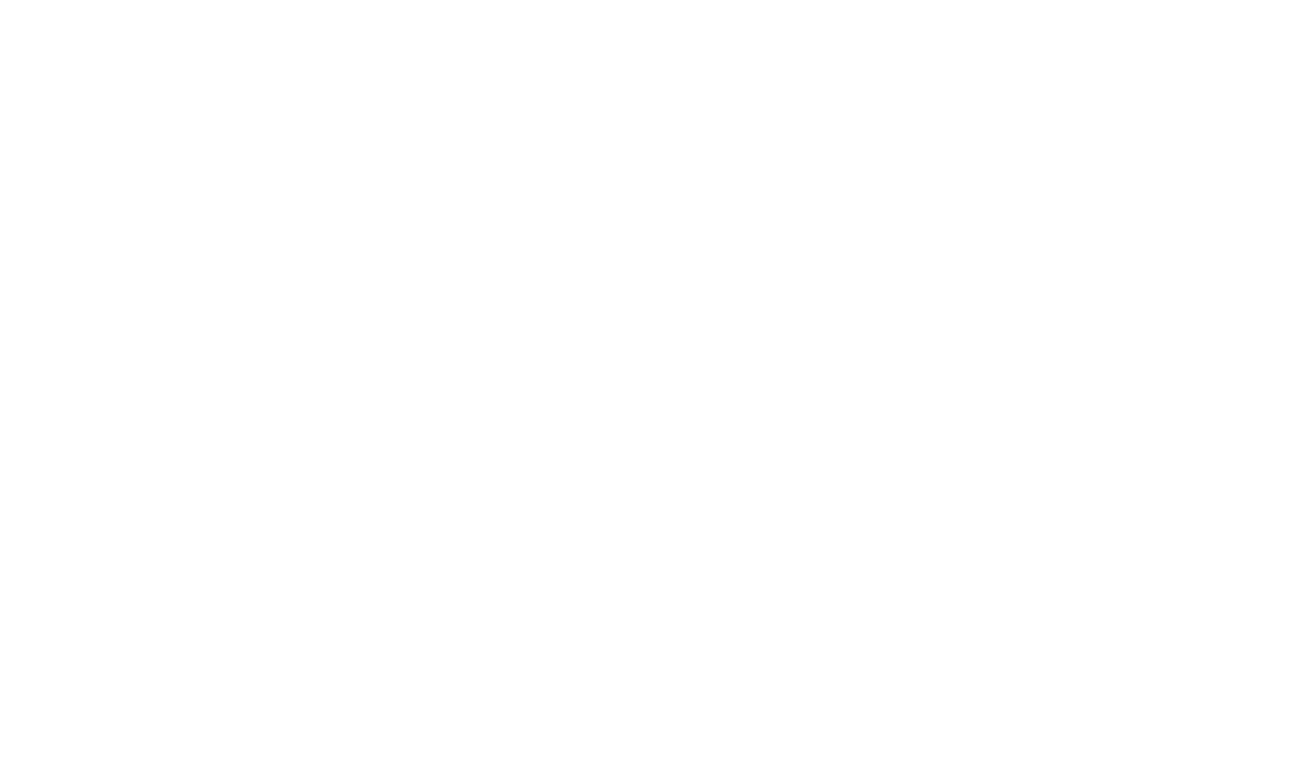
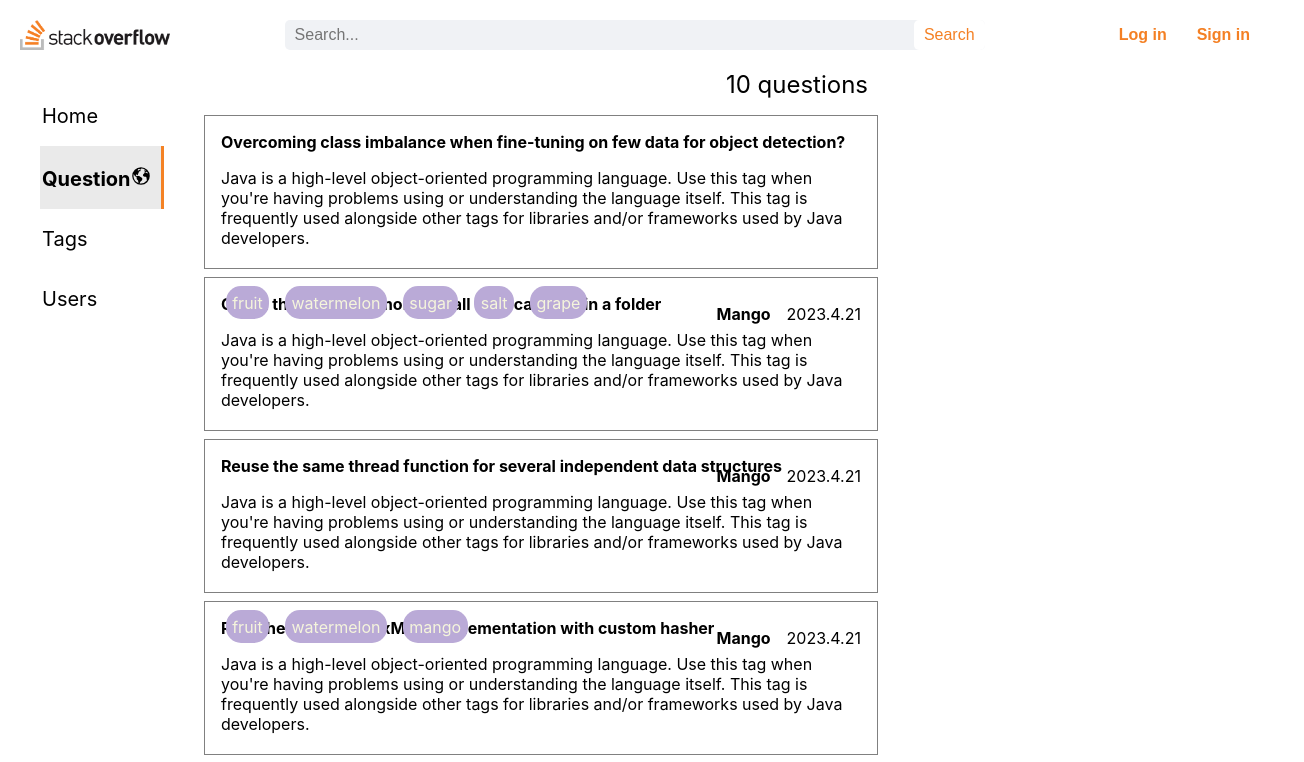
Before and after one commit to codestates-seb/seb43_pre_005, a React (Create React App) app in the folder client/: page /questions/tag_name in a window 1280 px wide. Before the commit this address had no page. Shown: the top 762 px of the page, 1304 px wide, since content can reach past the window. Built offline with nearby package versions, Linux system fonts and the light colour scheme.

Commit message:
[FE]tags 상세 페이지 생성
- tag를 클릭했을때 상세페이지 생성

```diff
--- a/client/src/App.js
+++ b/client/src/App.js
@@ -6,6 +6,7 @@ import Users from "./pages/Users";
 import Questions from "./pages/Questions";
 import HomeWeek from "./pages/HomeWeek";
 import HomeMonth from "./pages/HomeMonth";
+import TagSearch from "./pages/TagSearch";
 
 function App() {
   return (
@@ -17,6 +18,7 @@ function App() {
         <Route path="/tags" element={<Tags />}></Route>
         <Route path="/users" element={<Users />}></Route>
         <Route path="/questions" element={<Questions />}></Route>
+        <Route path="/questions/tag_name" element={<TagSearch />}></Route>
       </Routes>
     </BrowserRouter>
   );
--- a/client/src/components/Question.js
+++ b/client/src/components/Question.js
@@ -71,16 +71,16 @@ const QuestionContainer = styled.div`
 const Question = ({ question }) => {
   const { title, content, tag, name, createdAt } = question;
 
-  const navigate = useNavigate();
+  // const navigate = useNavigate();
 
-  const handleOneClick = () => {
-    navigate(`/questions/question_id`);
-  };
+  // const handleOneClick = () => {
+  //   navigate(`/questions/question_id`);
+  // };
   const tags = Array.isArray(tag) ? tag.slice(0, 5) : [];
   //밑의 부분은 현재 시간을 가져오는 함수다. 심심해서 그냥 만들어봤따
   // const createdAt = new Date().toLocaleString();
   return (
-    <QuestionContainer onClick={handleOneClick}>
+    <QuestionContainer>
       <div className="question-id">
         <div className="question-title">{title}</div>
         <div className="question-content">{content}</div>
--- a/client/src/components/common/Sidebar.js
+++ b/client/src/components/common/Sidebar.js
@@ -9,6 +9,7 @@ export const Menu = {
   users: "/users",
   month: "/tab=month",
   week: "/tab=week",
+  tag_search: "/questions/tag_name",
 };
 
 const LeftSidebar = styled.nav`
@@ -67,7 +68,11 @@ const Sidebar = () => {
           <span> Home</span>
         </li>
         <li
-          className={currentTab === Menu.questions ? "sidemenu-clicked" : ""}
+          className={
+            currentTab === Menu.questions || currentTab === Menu.tag_search
+              ? "sidemenu-clicked"
+              : ""
+          }
           onClick={() => selectMenuHandler(Menu.questions)}
         >
           <span>Question</span>
--- a/client/src/components/common/Tag.js
+++ b/client/src/components/common/Tag.js
@@ -1,4 +1,5 @@
 import styled from "styled-components";
+import { useNavigate } from "react-router-dom";
 
 const TagContainer = styled.div`
   border: solid 1px gray;
@@ -6,6 +7,7 @@ const TagContainer = styled.div`
   margin: 1rem;
   width: 21vw;
   height: 20vh;
+  cursor: pointer;
 
   .tag-name {
     border-radius: 10px;
@@ -39,12 +41,18 @@ const TagContainer = styled.div`
 
 const Tag = ({ tag }) => {
   // const parsedDate = new Date(tag.createdAt).toLocaleDateString("ko-kr");
+
+  const navigate = useNavigate();
+
+  const handleOneClick = () => {
+    navigate(`/questions/tag_name`);
+  };
   const description =
     tag.description.length > 100
       ? tag.description.slice(0, 150) + "..."
       : tag.description;
   return (
-    <TagContainer>
+    <TagContainer onClick={handleOneClick}>
       <div className="tag-id">
         <div className="tag-name">{tag.name}</div>
         <div className="tag-content">{description}</div>
--- /dev/null
+++ b/client/src/pages/TagSearch.js
@@ -0,0 +1,39 @@
+import Layout from "../components/common/Layout";
+import styled from "styled-components";
+import Question from "../components/Question";
+import qsdummydata from "../data/qsdummyData";
+import { useState } from "react";
+
+const HeadContainer = styled.div`
+  .questions-number {
+    font-size: 1.5rem;
+    display: flex;
+    justify-content: right;
+    margin-right: 6rem;
+  }
+
+  .questions-box {
+    width: 60vw;
+    margin-left: 2rem;
+    margin-top: 1rem;
+  }
+`;
+
+const TagSearch = () => {
+  const [questions, setQuestions] = useState(qsdummydata);
+
+  return (
+    <Layout>
+      <HeadContainer>
+        <div className="questions-number">{qsdummydata.length} questions</div>
+        <div className="questions-box">
+          {questions.map((el) => (
+            <Question key={el.id} question={el} />
+          ))}
+        </div>
+      </HeadContainer>
+    </Layout>
+  );
+};
+
+export default TagSearch;
```
